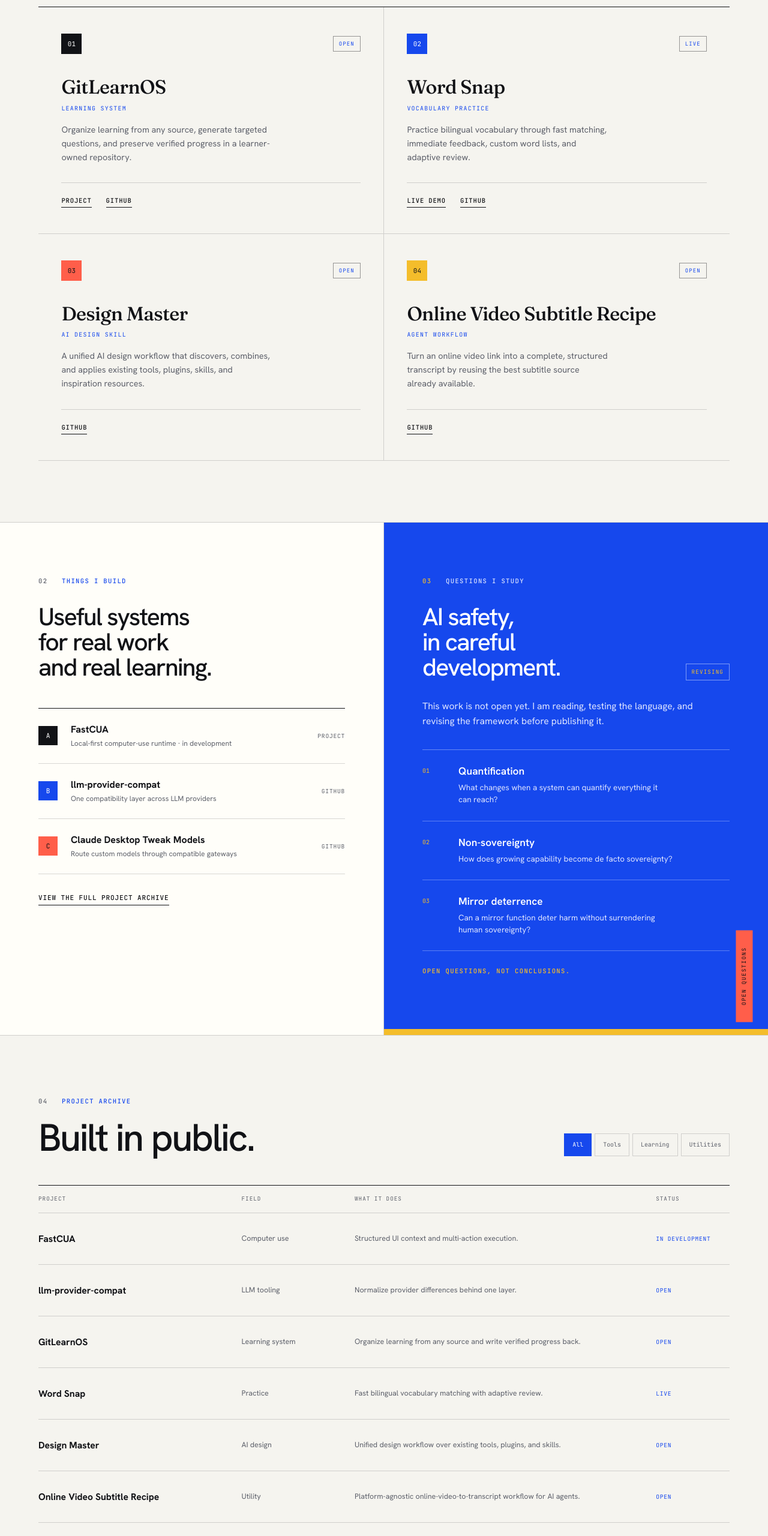
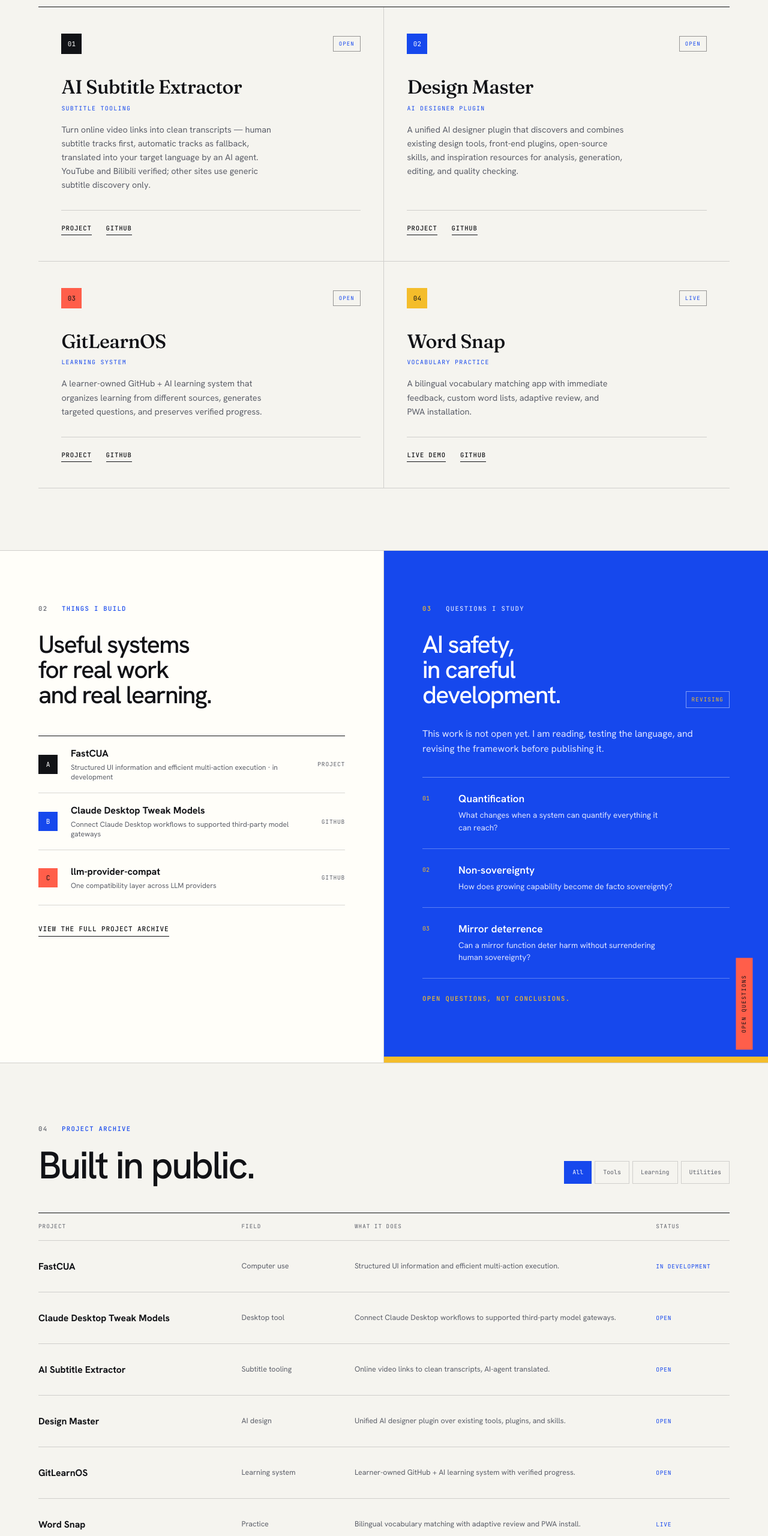
Before and after one commit to Guojiz/Guojiz.github.io, a website: page index.html in a window 1280 px wide. Shown: the part 1111-3671 px from the top of the page at 60% size. Drawn offline with Linux system fonts and the light colour scheme.

Commit message:
Unify project naming and rebalance featured projects on homepage
- Reorder hub cells in competition order: AI Subtitle Extractor, Design
  Master, GitLearnOS, Word Snap, with equal visual weight
- Rename Online Video Subtitle Recipe -> AI Subtitle Extractor and point
  Design Master to Guojiz/design-master, Word Snap to Guojiz/word-snap
- Refresh bilingual project copy for all six projects
- Highlight FastCUA and Claude Desktop Tweak Models in the archive
- Strip tracking params from X and YouTube links, add og:url
- Rename PROJECT_VIDEOS keys to match unified project names

```diff
--- a/index.html
+++ b/index.html
@@ -8,6 +8,7 @@
   <meta property="og:title" content="Guojiz — Build small. Think beyond the system.">
   <meta property="og:description" content="Independent builder working on computer use, learning systems, and open questions in AI safety.">
   <meta property="og:type" content="website">
+  <meta property="og:url" content="https://guojiz.github.io/">
   <meta property="og:image" content="https://guojiz.github.io/assets/favicon.png">
   <title data-en="Guojiz — Builder &amp; Researcher" data-zh="Guojiz — 开发者与研究者">Guojiz — Builder &amp; Researcher</title>
   <link rel="icon" href="./assets/favicon.png" type="image/png">
@@ -45,7 +46,7 @@
         <p class="hero-intro" data-en="Independent builder working on computer use, learner-owned systems, and open questions about AI safety." data-zh="独立开发者，专注计算机操作、学习者自有系统，也研究 AI safety 中仍未解决的问题。">Independent builder working on computer use, learner-owned systems, and open questions about AI safety.</p>
         <div class="hero-actions">
           <a class="text-link" href="#work" data-en="Explore the work" data-zh="查看项目">Explore the work</a>
-          <a class="text-link" href="https://x.com/guojizh?s=11" target="_blank" rel="noreferrer" data-en="Follow on X" data-zh="在 X 关注">Follow on X</a>
+          <a class="text-link" href="https://x.com/guojizh" target="_blank" rel="noreferrer" data-en="Follow on X" data-zh="在 X 关注">Follow on X</a>
         </div>
       </div>
 
@@ -67,8 +68,8 @@
         </div>
         <div class="social-rail" aria-label="Social links">
           <a href="https://github.com/Guojiz" target="_blank" rel="noreferrer">GitHub</a>
-          <a href="https://x.com/guojizh?s=11" target="_blank" rel="noreferrer">X</a>
-          <a href="https://youtube.com/@guojizh?si=tClUZckXWXJVdpOI" target="_blank" rel="noreferrer">YouTube</a>
+          <a href="https://x.com/guojizh" target="_blank" rel="noreferrer">X</a>
+          <a href="https://youtube.com/@guojizh" target="_blank" rel="noreferrer">YouTube</a>
           <a href="mailto:jizguo@hotmail.com" data-en="Email" data-zh="邮箱">Email</a>
         </div>
       </aside>
@@ -89,26 +90,26 @@
             <span class="hub-index" aria-hidden="true">01</span>
             <span class="hub-status" data-en="Open" data-zh="开放">Open</span>
           </div>
-          <h3 class="hub-name">GitLearnOS</h3>
-          <p class="hub-field" data-en="Learning system" data-zh="学习系统">Learning system</p>
-          <p class="hub-desc" data-en="Organize learning from any source, generate targeted questions, and preserve verified progress in a learner-owned repository." data-zh="整理来自不同渠道的学习信息，生成针对性问题，并在学习者自己的仓库中保存经过验证的进展。">Organize learning from any source, generate targeted questions, and preserve verified progress in a learner-owned repository.</p>
-          <div class="hub-actions" data-video-key="gitlearnos">
-            <a class="hub-action" href="./review-os/" data-en="Project" data-zh="项目">Project</a>
-            <a class="hub-action" href="https://github.com/Guojiz/GitLearnOS" target="_blank" rel="noreferrer">GitHub</a>
+          <h3 class="hub-name">AI Subtitle Extractor</h3>
+          <p class="hub-field" data-en="Subtitle tooling" data-zh="字幕工具">Subtitle tooling</p>
+          <p class="hub-desc" data-en="Turn online video links into clean transcripts — human subtitle tracks first, automatic tracks as fallback, translated into your target language by an AI agent. YouTube and Bilibili verified; other sites use generic subtitle discovery only." data-zh="将在线视频链接转换为干净文稿——优先读取人工字幕，自动字幕作为后补，再由 AI Agent 翻译成目标语言。已验证 YouTube 和 Bilibili；其他网站仅使用通用字幕发现。">Turn online video links into clean transcripts — human subtitle tracks first, automatic tracks as fallback, translated into your target language by an AI agent. YouTube and Bilibili verified; other sites use generic subtitle discovery only.</p>
+          <div class="hub-actions" data-video-key="ai-subtitle-extractor">
+            <a class="hub-action" href="./ai-subtitle-extractor/" data-en="Project" data-zh="项目">Project</a>
+            <a class="hub-action" href="https://github.com/Guojiz/ai-subtitle-extractor" target="_blank" rel="noreferrer">GitHub</a>
           </div>
         </article>
 
         <article class="hub-cell">
           <div class="hub-top">
             <span class="hub-index" aria-hidden="true">02</span>
-            <span class="hub-status" data-en="Live" data-zh="在线">Live</span>
+            <span class="hub-status" data-en="Open" data-zh="开放">Open</span>
           </div>
-          <h3 class="hub-name">Word Snap</h3>
-          <p class="hub-field" data-en="Vocabulary practice" data-zh="词汇练习">Vocabulary practice</p>
-          <p class="hub-desc" data-en="Practice bilingual vocabulary through fast matching, immediate feedback, custom word lists, and adaptive review." data-zh="通过快速配对、即时反馈、自定义词表和自适应复习练习双语词汇。">Practice bilingual vocabulary through fast matching, immediate feedback, custom word lists, and adaptive review.</p>
-          <div class="hub-actions" data-video-key="word-snap">
-            <a class="hub-action" href="./word-match/" data-en="Live Demo" data-zh="在线体验">Live Demo</a>
-            <a class="hub-action" href="https://github.com/Guojiz/word-match-quest" target="_blank" rel="noreferrer">GitHub</a>
+          <h3 class="hub-name">Design Master</h3>
+          <p class="hub-field" data-en="AI designer plugin" data-zh="AI 设计师插件">AI designer plugin</p>
+          <p class="hub-desc" data-en="A unified AI designer plugin that discovers and combines existing design tools, front-end plugins, open-source skills, and inspiration resources for analysis, generation, editing, and quality checking." data-zh="统一发现、组合并调用现有设计工具、前端插件、开源 Skill 和设计灵感资源的 AI 设计师插件，用于分析、生成、编辑和质量检查。">A unified AI designer plugin that discovers and combines existing design tools, front-end plugins, open-source skills, and inspiration resources for analysis, generation, editing, and quality checking.</p>
+          <div class="hub-actions" data-video-key="design-master">
+            <a class="hub-action" href="./design-master/" data-en="Project" data-zh="项目">Project</a>
+            <a class="hub-action" href="https://github.com/Guojiz/design-master" target="_blank" rel="noreferrer">GitHub</a>
           </div>
         </article>
 
@@ -117,24 +118,26 @@
             <span class="hub-index" aria-hidden="true">03</span>
             <span class="hub-status" data-en="Open" data-zh="开放">Open</span>
           </div>
-          <h3 class="hub-name">Design Master</h3>
-          <p class="hub-field" data-en="AI design skill" data-zh="AI 设计 Skill">AI design skill</p>
-          <p class="hub-desc" data-en="A unified AI design workflow that discovers, combines, and applies existing tools, plugins, skills, and inspiration resources." data-zh="发现、组合并调用现有工具、插件、Skill 与灵感资源的统一 AI 设计工作流。">A unified AI design workflow that discovers, combines, and applies existing tools, plugins, skills, and inspiration resources.</p>
-          <div class="hub-actions" data-video-key="design-master">
-            <a class="hub-action" href="https://github.com/Guojiz/Design_Master-skill" target="_blank" rel="noreferrer">GitHub</a>
+          <h3 class="hub-name">GitLearnOS</h3>
+          <p class="hub-field" data-en="Learning system" data-zh="学习系统">Learning system</p>
+          <p class="hub-desc" data-en="A learner-owned GitHub + AI learning system that organizes learning from different sources, generates targeted questions, and preserves verified progress." data-zh="学习者自己拥有的 GitHub + AI 学习系统，用于整理不同来源的学习内容、生成针对性问题，并保存经过验证的学习进展。">A learner-owned GitHub + AI learning system that organizes learning from different sources, generates targeted questions, and preserves verified progress.</p>
+          <div class="hub-actions" data-video-key="gitlearnos">
+            <a class="hub-action" href="./gitlearnos/" data-en="Project" data-zh="项目">Project</a>
+            <a class="hub-action" href="https://github.com/Guojiz/GitLearnOS" target="_blank" rel="noreferrer">GitHub</a>
           </div>
         </article>
 
         <article class="hub-cell">
           <div class="hub-top">
             <span class="hub-index" aria-hidden="true">04</span>
-            <span class="hub-status" data-en="Open" data-zh="开放">Open</span>
+            <span class="hub-status" data-en="Live" data-zh="在线">Live</span>
           </div>
-          <h3 class="hub-name">Online Video Subtitle Recipe</h3>
-          <p class="hub-field" data-en="Agent workflow" data-zh="Agent 工作流">Agent workflow</p>
-          <p class="hub-desc" data-en="Turn an online video link into a complete, structured transcript by reusing the best subtitle source already available." data-zh="优先利用平台已有字幕来源，将在线视频链接转换成完整、结构化的文字稿。">Turn an online video link into a complete, structured transcript by reusing the best subtitle source already available.</p>
-          <div class="hub-actions" data-video-key="subtitle-recipe">
-            <a class="hub-action" href="https://github.com/Guojiz/ai-subtitle-extractor" target="_blank" rel="noreferrer">GitHub</a>
+          <h3 class="hub-name">Word Snap</h3>
+          <p class="hub-field" data-en="Vocabulary practice" data-zh="词汇练习">Vocabulary practice</p>
+          <p class="hub-desc" data-en="A bilingual vocabulary matching app with immediate feedback, custom word lists, adaptive review, and PWA installation." data-zh="支持即时反馈、自定义词表、自适应复习和 PWA 安装的双语单词匹配应用。">A bilingual vocabulary matching app with immediate feedback, custom word lists, adaptive review, and PWA installation.</p>
+          <div class="hub-actions" data-video-key="word-snap">
+            <a class="hub-action" href="./word-snap/" data-en="Live Demo" data-zh="在线体验">Live Demo</a>
+            <a class="hub-action" href="https://github.com/Guojiz/word-snap" target="_blank" rel="noreferrer">GitHub</a>
           </div>
         </article>
       </div>
@@ -150,23 +153,23 @@
             <span class="feature-number">A</span>
             <span class="feature-copy">
               <strong>FastCUA</strong>
-              <small data-en="Local-first computer-use runtime · in development" data-zh="本地优先的计算机操作运行时 · 开发中">Local-first computer-use runtime · in development</small>
+              <small data-en="Structured UI information and efficient multi-action execution · in development" data-zh="结构化界面信息与高效多步操作 · 开发中">Structured UI information and efficient multi-action execution · in development</small>
             </span>
             <span class="feature-action" data-en="Project" data-zh="项目">Project</span>
           </a>
+          <a class="feature-row" href="https://github.com/Guojiz/claude-desktop-tweak-models" target="_blank" rel="noreferrer">
+            <span class="feature-number">B</span>
+            <span class="feature-copy">
+              <strong>Claude Desktop Tweak Models</strong>
+              <small data-en="Connect Claude Desktop workflows to supported third-party model gateways" data-zh="将 Claude Desktop 工作流连接到受支持的第三方模型网关">Connect Claude Desktop workflows to supported third-party model gateways</small>
+            </span>
+            <span class="feature-action">GitHub</span>
+          </a>
           <a class="feature-row" href="https://github.com/Guojiz/llm-provider-compat" target="_blank" rel="noreferrer">
-            <span class="feature-number">B</span>
+            <span class="feature-number">C</span>
             <span class="feature-copy">
               <strong>llm-provider-compat</strong>
               <small data-en="One compatibility layer across LLM providers" data-zh="统一不同 LLM 提供商的兼容层">One compatibility layer across LLM providers</small>
-            </span>
-            <span class="feature-action">GitHub</span>
-          </a>
-          <a class="feature-row" href="https://github.com/Guojiz/claude-desktop-tweak-models" target="_blank" rel="noreferrer">
-            <span class="feature-number">C</span>
-            <span class="feature-copy">
-              <strong>Claude Desktop Tweak Models</strong>
-              <small data-en="Route custom models through compatible gateways" data-zh="通过兼容网关接入自定义模型">Route custom models through compatible gateways</small>
             </span>
             <span class="feature-action">GitHub</span>
           </a>
@@ -233,25 +236,25 @@
         </div>
 
         <a class="project-row" data-category="tool" href="./FastCUA/">
-          <strong>FastCUA</strong><span data-en="Computer use" data-zh="计算机操作">Computer use</span><span data-en="Structured UI context and multi-action execution." data-zh="结构化界面信息与多步操作执行。">Structured UI context and multi-action execution.</span><em data-en="In development" data-zh="开发中">In development</em>
+          <strong>FastCUA</strong><span data-en="Computer use" data-zh="计算机操作">Computer use</span><span data-en="Structured UI information and efficient multi-action execution." data-zh="结构化界面信息与高效多步操作执行。">Structured UI information and efficient multi-action execution.</span><em data-en="In development" data-zh="开发中">In development</em>
+        </a>
+        <a class="project-row" data-category="tool" href="https://github.com/Guojiz/claude-desktop-tweak-models" target="_blank" rel="noreferrer">
+          <strong>Claude Desktop Tweak Models</strong><span data-en="Desktop tool" data-zh="桌面工具">Desktop tool</span><span data-en="Connect Claude Desktop workflows to supported third-party model gateways." data-zh="将 Claude Desktop 工作流连接到受支持的第三方模型网关。">Connect Claude Desktop workflows to supported third-party model gateways.</span><em data-en="Open" data-zh="开放">Open</em>
+        </a>
+        <a class="project-row" data-category="utility" href="https://github.com/Guojiz/ai-subtitle-extractor" target="_blank" rel="noreferrer">
+          <strong>AI Subtitle Extractor</strong><span data-en="Subtitle tooling" data-zh="字幕工具">Subtitle tooling</span><span data-en="Online video links to clean transcripts, AI-agent translated." data-zh="在线视频链接转干净文稿，由 AI Agent 翻译。">Online video links to clean transcripts, AI-agent translated.</span><em data-en="Open" data-zh="开放">Open</em>
+        </a>
+        <a class="project-row" data-category="tool" href="https://github.com/Guojiz/design-master" target="_blank" rel="noreferrer">
+          <strong>Design Master</strong><span data-en="AI design" data-zh="AI 设计">AI design</span><span data-en="Unified AI designer plugin over existing tools, plugins, and skills." data-zh="整合现有工具、插件与 Skill 的统一 AI 设计师插件。">Unified AI designer plugin over existing tools, plugins, and skills.</span><em data-en="Open" data-zh="开放">Open</em>
+        </a>
+        <a class="project-row" data-category="learning" href="./gitlearnos/">
+          <strong>GitLearnOS</strong><span data-en="Learning system" data-zh="学习系统">Learning system</span><span data-en="Learner-owned GitHub + AI learning system with verified progress." data-zh="学习者自有的 GitHub + AI 学习系统，保存经过验证的进展。">Learner-owned GitHub + AI learning system with verified progress.</span><em data-en="Open" data-zh="开放">Open</em>
+        </a>
+        <a class="project-row" data-category="learning" href="./word-snap/">
+          <strong>Word Snap</strong><span data-en="Practice" data-zh="练习">Practice</span><span data-en="Bilingual vocabulary matching with adaptive review and PWA install." data-zh="双语单词匹配练习，支持自适应复习与 PWA 安装。">Bilingual vocabulary matching with adaptive review and PWA install.</span><em data-en="Live" data-zh="在线">Live</em>
         </a>
         <a class="project-row" data-category="tool" href="https://github.com/Guojiz/llm-provider-compat" target="_blank" rel="noreferrer">
           <strong>llm-provider-compat</strong><span data-en="LLM tooling" data-zh="LLM 工具">LLM tooling</span><span data-en="Normalize provider differences behind one layer." data-zh="用一层接口统一不同模型提供商。">Normalize provider differences behind one layer.</span><em data-en="Open" data-zh="开放">Open</em>
-        </a>
-        <a class="project-row" data-category="learning" href="./review-os/">
-          <strong>GitLearnOS</strong><span data-en="Learning system" data-zh="学习系统">Learning system</span><span data-en="Organize learning from any source and write verified progress back." data-zh="整理来自不同渠道的学习信息，并写回验证后的进展。">Organize learning from any source and write verified progress back.</span><em data-en="Open" data-zh="开放">Open</em>
-        </a>
-        <a class="project-row" data-category="learning" href="./word-match/">
-          <strong>Word Snap</strong><span data-en="Practice" data-zh="练习">Practice</span><span data-en="Fast bilingual vocabulary matching with adaptive review." data-zh="快速双语单词配对练习，支持自定义词表与自适应复习。">Fast bilingual vocabulary matching with adaptive review.</span><em data-en="Live" data-zh="在线">Live</em>
-        </a>
-        <a class="project-row" data-category="tool" href="https://github.com/Guojiz/Design_Master-skill" target="_blank" rel="noreferrer">
-          <strong>Design Master</strong><span data-en="AI design" data-zh="AI 设计">AI design</span><span data-en="Unified design workflow over existing tools, plugins, and skills." data-zh="整合现有工具、插件与 Skill 的统一设计工作流。">Unified design workflow over existing tools, plugins, and skills.</span><em data-en="Open" data-zh="开放">Open</em>
-        </a>
-        <a class="project-row" data-category="utility" href="https://github.com/Guojiz/ai-subtitle-extractor" target="_blank" rel="noreferrer">
-          <strong>Online Video Subtitle Recipe</strong><span data-en="Utility" data-zh="实用工具">Utility</span><span data-en="Platform-agnostic online-video-to-transcript workflow for AI agents." data-zh="面向 AI Agent 的跨平台在线视频转文字稿流程。">Platform-agnostic online-video-to-transcript workflow for AI agents.</span><em data-en="Open" data-zh="开放">Open</em>
-        </a>
-        <a class="project-row" data-category="tool" href="https://github.com/Guojiz/claude-desktop-tweak-models" target="_blank" rel="noreferrer">
-          <strong>Claude Desktop Tweak Models</strong><span data-en="Desktop tool" data-zh="桌面工具">Desktop tool</span><span data-en="Route custom models through compatible gateways." data-zh="通过兼容网关接入自定义模型。">Route custom models through compatible gateways.</span><em data-en="Open" data-zh="开放">Open</em>
         </a>
       </div>
     </section>
@@ -264,8 +267,8 @@
       <div class="closing-links" data-reveal>
         <p class="micro-title" data-en="Find me" data-zh="找到我">Find me</p>
         <a href="https://github.com/Guojiz" target="_blank" rel="noreferrer"><span>GitHub</span><small>@Guojiz</small></a>
-        <a href="https://x.com/guojizh?s=11" target="_blank" rel="noreferrer"><span>X</span><small>@guojizh</small></a>
-        <a href="https://youtube.com/@guojizh?si=tClUZckXWXJVdpOI" target="_blank" rel="noreferrer"><span>YouTube</span><small>@guojizh</small></a>
+        <a href="https://x.com/guojizh" target="_blank" rel="noreferrer"><span>X</span><small>@guojizh</small></a>
+        <a href="https://youtube.com/@guojizh" target="_blank" rel="noreferrer"><span>YouTube</span><small>@guojizh</small></a>
         <a href="mailto:jizguo@hotmail.com"><span data-en="Email" data-zh="邮箱">Email</span><small>jizguo@hotmail.com</small></a>
       </div>
     </section>
--- a/main.js
+++ b/main.js
@@ -12,10 +12,10 @@
      no button is rendered. Example:
        "gitlearnos": "https://youtu.be/xxxx" */
   var PROJECT_VIDEOS = {
+    "ai-subtitle-extractor": "",
+    "design-master": "",
     "gitlearnos": "",
-    "word-snap": "",
-    "design-master": "",
-    "subtitle-recipe": ""
+    "word-snap": ""
   };
 
   function supported(lang) {
```
Also changed, not shown: gitlearnos/index.html (renamed from review-os/index.html), word-snap/CHANGELOG.md (renamed from word-match/CHANGELOG.md), word-snap/README.md (renamed from word-match/README.md), word-snap/apple-touch-icon.png (renamed from word-match/apple-touch-icon.png), word-snap/icon-192.png (renamed from word-match/icon-192.png), word-snap/icon-512.png (renamed from word-match/icon-512.png), word-snap/icon.svg (renamed from word-match/icon.svg), word-snap/index.html (renamed from word-match/index.html), word-snap/manifest.webmanifest (renamed from word-match/manifest.webmanifest), word-snap/service-worker.js (renamed from word-match/service-worker.js), word-snap/vocabulary-match.html (renamed from word-match/vocabulary-match.html), 4 other files.
